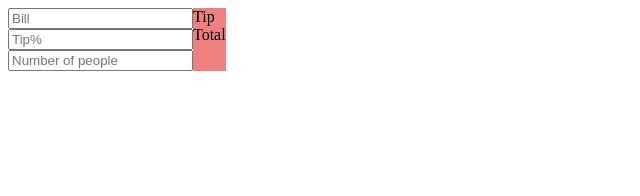
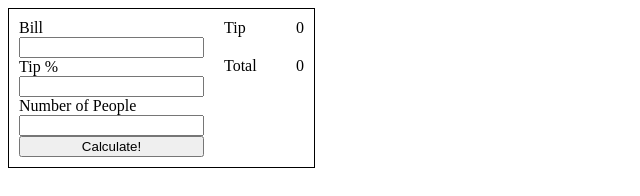
Before and after one commit to tian142/WebTipCalc, a plain HTML site: page index.html in a window 1280 px wide. Shown: the whole page, without its empty margins (0-640 px from the left). Drawn offline with Linux system fonts and the light colour scheme.

Commit message:
almost done

```diff
--- a/index.html
+++ b/index.html
@@ -9,18 +9,22 @@
     <body>
         <main>
             <div id="inputs">
-                <input id="bill" value="" type="number" placeholder="Bill" />
-                <input id="tip" value="" type="number" placeholder="Tip%" />
-                <input
-                    id="num-people"
-                    type="number"
-                    placeholder="Number of people"
-                />
+                <div class="name">Bill</div>
+                <input id="bill" value="" type="number" />
+                <div class="name">Tip %</div>
+                <input id="tip" value="" type="number" />
+                <div class="name">Number of People</div>
+                <input id="num-people" type="number" />
+                <button>Calculate!</button>
             </div>
             <div id="results">
-                <div id="final-tip">Tip <span id="tipSpan"></span></div>
+                <div id="final-tip" class="right-side">
+                    Tip <span id="tipSpan" class="hidden">0</span>
+                </div>
 
-                <div id="totalCost">Total <span id="totalCostSpan"></span></div>
+                <div id="totalCost" class="right-side">
+                    Total <span id="totalCostSpan" class="hidden">0</span>
+                </div>
             </div>
         </main>
         <script src="index.js"></script>
--- a/index.js
+++ b/index.js
@@ -1,23 +1,27 @@
-const finalTip = document.querySelector('#final-tip');
+const finalTip = document.querySelector('#tipSpan');
 const totalCost = document.querySelector('#totalCostSpan');
 const billInput = document.querySelector('#bill');
 const tipInput = document.querySelector('#tip');
 const numPeople = document.querySelector('#num-people');
+const submit = document.querySelector('button');
 
 function calculateTip() {
     const billValue = billInput.value;
     const tipValue = tipInput.value;
     const people = numPeople.value;
     const tipAmount = (billValue * tipValue) / 100;
-    const tipPer = tipAmount / people;
-
-    console.log(tipPer);
-
-    // totalCost.innerText = tipAmount.toFixed(2);
+    const tipPer = parseInt(tipAmount) / parseInt(people);
+    const total = parseInt(billValue) + parseInt(tipAmount);
+    const totalPer = parseInt(total) / parseInt(people);
+    console.log(billValue);
+    console.log(tipAmount);
+    console.log(people);
+    console.log(total);
+    finalTip.innerText = tipPer.toFixed(2);
+    totalCost.innerText = totalPer.toFixed(2);
 }
 
-calculateTip();
-
-billInput.addEventListener('input', calculateTip);
-tipInput.addEventListener('input', calculateTip);
-numPeople.addEventListener('input', calculateTip);
+submit.addEventListener('click', function () {
+    calculateTip();
+    unHide();
+});
--- a/style.css
+++ b/style.css
@@ -1,12 +1,22 @@
 main {
     display: flex;
+    border: 1px solid black;
+    width: min-content;
 }
 
 #inputs {
+    padding: 10px;
     display: flex;
     flex-direction: column;
 }
 
 #results {
-    background-color: lightcoral;
+    align-items: center;
+    width: 100px;
 }
+
+.right-side {
+    display: flex;
+    justify-content: space-between;
+    padding: 10px;
+}
```
